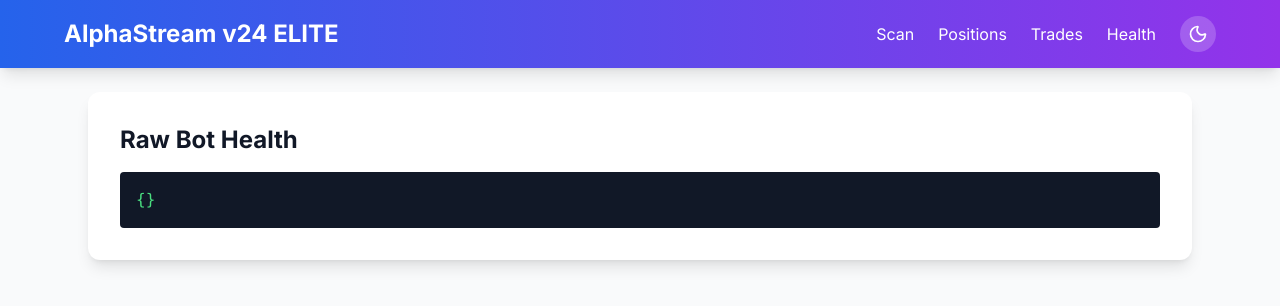
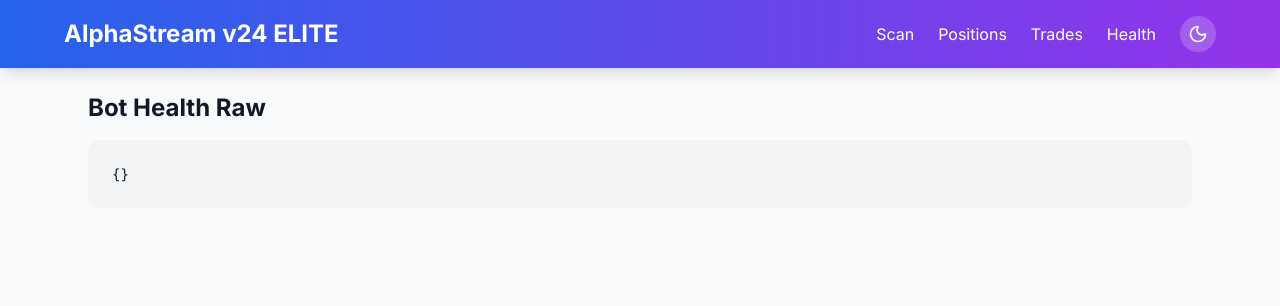
Before and after one commit to kevin-phan-25/alphastream-dashboard, a Next.js app: page /health in a window 1280 px wide. Shown: the top 306 px of the page. Built offline with nearby package versions, Linux system fonts and the light colour scheme; no server answers.

Commit message:
Update page.tsx

```diff
--- a/src/app/health/page.tsx
+++ b/src/app/health/page.tsx
@@ -1,18 +1,18 @@
 'use client';
-import { useEffect, useState } from 'react';
+import { useState, useEffect } from 'react';
 import axios from 'axios';
 
 export default function Health() {
-  const [data, setData] = useState<any>({});
+  const [data, setData] = useState({});
 
   useEffect(() => {
-    axios.get(`${process.env.NEXT_PUBLIC_BOT_URL}/`).then(res => setData(res.data));
+    axios.get(`${process.env.NEXT_PUBLIC_BOT_URL}/`).then((res) => setData(res.data)).catch(console.error);
   }, []);
 
   return (
-    <div className="bg-white dark:bg-gray-800 p-8 rounded-xl shadow-lg">
-      <h2 className="text-2xl font-bold mb-4">Raw Bot Health</h2>
-      <pre className="bg-gray-900 text-green-400 p-4 rounded overflow-x-auto">
+    <div className="space-y-4">
+      <h2 className="text-2xl font-bold">Bot Health Raw</h2>
+      <pre className="bg-gray-100 dark:bg-gray-800 p-6 rounded-xl overflow-auto text-sm">
         {JSON.stringify(data, null, 2)}
       </pre>
     </div>
```
